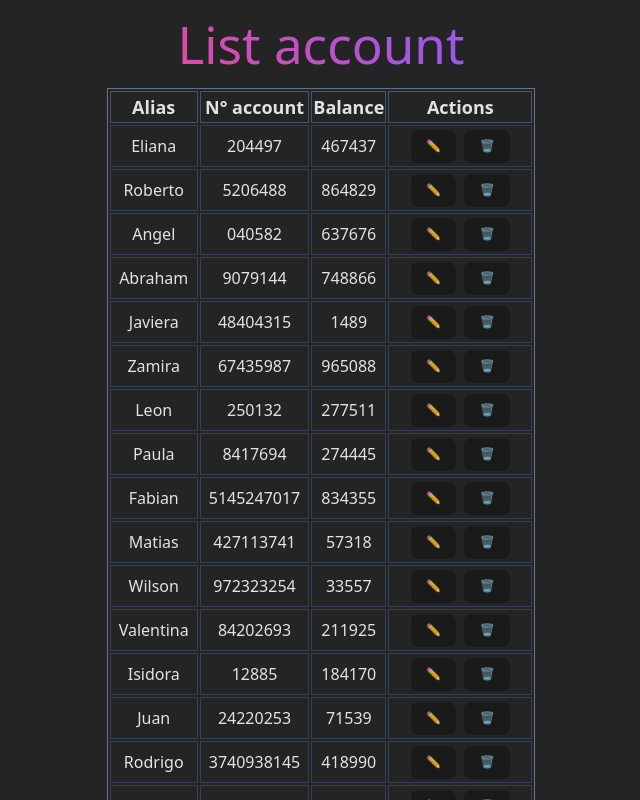
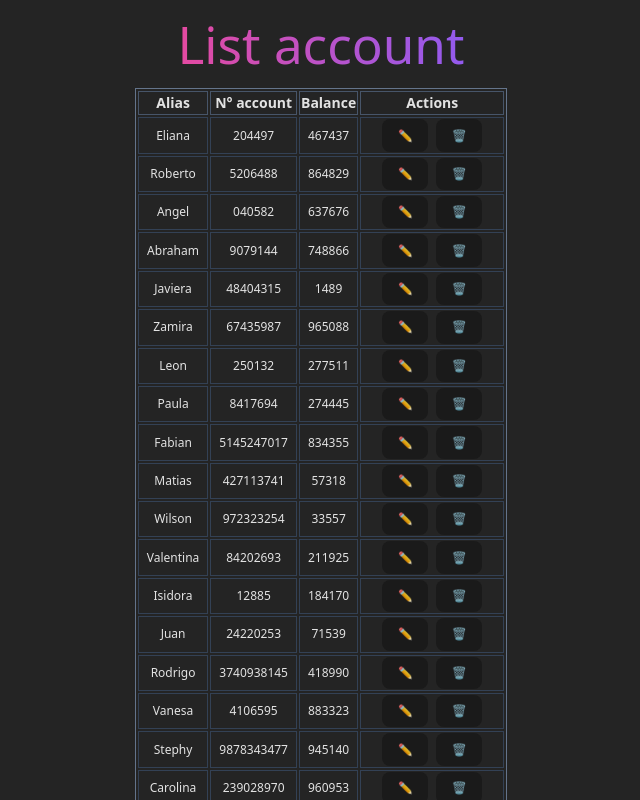
Before and after one commit to HoroJoel/Table, a React (Vite) app: page / in a window 1280 px wide. Shown: the top 800 px of the page, without its empty margins (319-959 px from the left). Built offline with nearby package versions, Linux system fonts and the light colour scheme.

Commit message:
ship: Font Size

```diff
--- a/src/components/AccountRow/index.tsx
+++ b/src/components/AccountRow/index.tsx
@@ -15,16 +15,16 @@ const AccountRow: React.FC<AccountRowProps> = ({
 }) => {
   return (
     <tr>
-      <td className="border border-slate-700 capitalize p-2">
+      <td className="border border-slate-700 capitalize p-2 text-xs	">
         {account.alias}
       </td>
-      <td className="border border-slate-700 capitalize p-2">
+      <td className="border border-slate-700 capitalize p-2 text-xs	">
         {account.number}
       </td>
-      <td className="border border-slate-700 capitalize p-2">
+      <td className="border border-slate-700 capitalize p-2 text-xs	">
         {account.balance}
       </td>
-      <td className="border border-slate-700 capitalize">
+      <td className="border border-slate-700">
         <Button className="text-xs" onClick={onEdit}>
           ✏️
         </Button>
--- a/src/components/AccountTable/index.tsx
+++ b/src/components/AccountTable/index.tsx
@@ -28,10 +28,10 @@ const AccountTable = ({ data }: { data: Account[] }) => {
       <table className="border-separate border border-slate-500">
         <thead>
           <tr>
-            <th className="border border-slate-600 text-lg">Alias</th>
-            <th className="border border-slate-600 text-lg">N° account</th>
-            <th className="border border-slate-600 text-lg">Balance</th>
-            <th className="border border-slate-600 text-lg min-w-36">
+            <th className="border border-slate-600 text-sm">Alias</th>
+            <th className="border border-slate-600 text-sm">N° account</th>
+            <th className="border border-slate-600 text-sm">Balance</th>
+            <th className="border border-slate-600 text-sm min-w-36">
               Actions
             </th>
           </tr>
```
